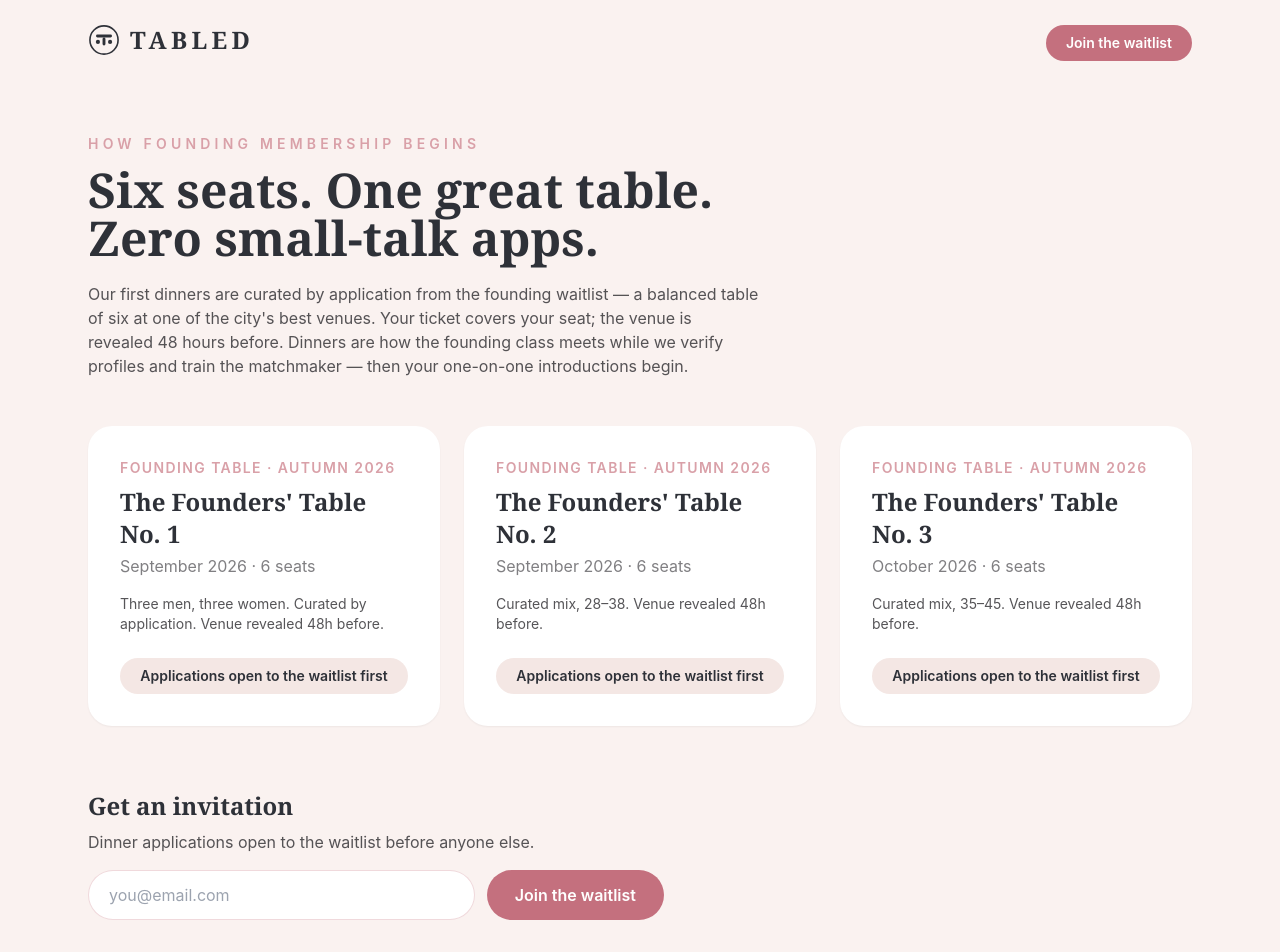
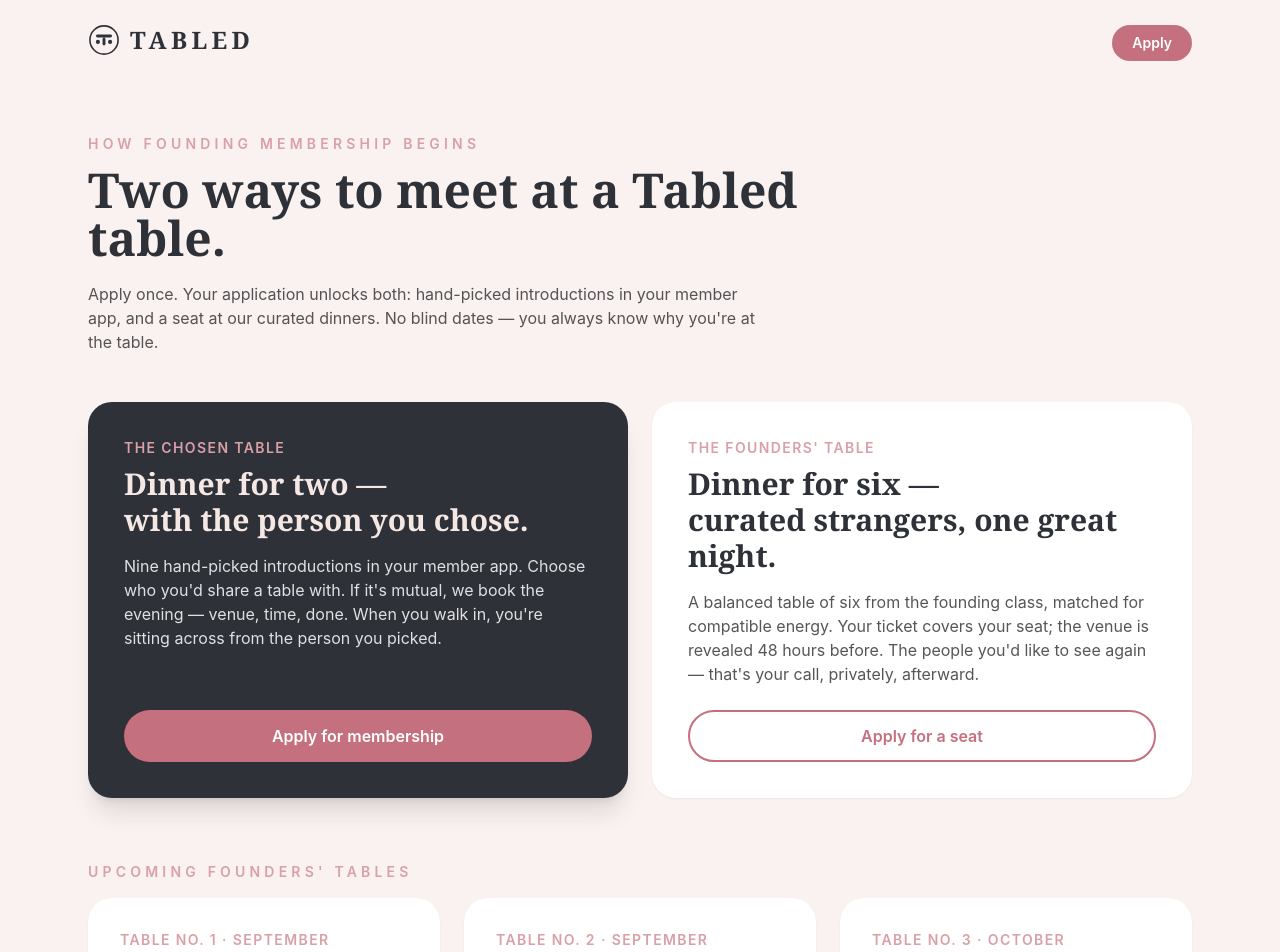
Before and after one commit to verodx3216/tabled-platform2, a Next.js app: page /dinners in a window 1280 px wide. Shown: the top 952 px of the page. Built offline with nearby package versions, Linux system fonts and the light colour scheme.

Commit message:
Add files via upload

```diff
--- a/src/app/dinners/page.tsx
+++ b/src/app/dinners/page.tsx
@@ -1,59 +1,87 @@
 import Link from "next/link";
-import WaitlistForm from "@/components/WaitlistForm";
 import { LogoLockup } from "@/components/Logo";
 import { upcomingDinners } from "@/content/site";
 
 export const metadata = {
-  title: "Founders' Dinners — Tabled",
-  description: "Curated six-seat dinners at the city's best tables. Application-only.",
+  title: "Dinners — Tabled",
+  description: "Two ways to meet at a Tabled table: a dinner for two with the person you chose, or a curated table of six.",
 };
 
 export default function Dinners() {
   return (
-    <main className="min-h-screen bg-creamLight">
+    <main className="min-h-screen bg-creamLight pb-24">
       <nav className="mx-auto flex max-w-6xl items-center justify-between px-6 py-6">
-        <Link href="/">
-          <LogoLockup />
-        </Link>
-        <Link href="/#waitlist" className="rounded-full bg-berry px-5 py-2 text-sm font-semibold text-white hover:bg-berryDark">
-          Join the waitlist
+        <Link href="/"><LogoLockup /></Link>
+        <Link href="/apply" className="rounded-full bg-berry px-5 py-2 text-sm font-semibold text-white hover:bg-berryDark">
+          Apply
         </Link>
       </nav>
 
       <section className="mx-auto max-w-6xl px-6 py-12">
         <p className="text-sm font-semibold uppercase tracking-[0.3em] text-rose">How founding membership begins</p>
-        <h1 className="mt-3 max-w-2xl font-serif text-5xl font-bold text-berryDark">
-          Six seats. One great table. Zero small-talk apps.
+        <h1 className="mt-3 max-w-3xl font-serif text-5xl font-bold text-berryDark">
+          Two ways to meet at a Tabled table.
         </h1>
         <p className="mt-5 max-w-2xl text-ink/80">
-          Our first dinners are curated by application from the founding waitlist — a balanced table of
-          six at one of the city&apos;s best venues. Your ticket covers your seat; the venue is revealed 48
-          hours before. Dinners are how the founding class meets while we verify profiles and train the
-          matchmaker &mdash; then your one-on-one introductions begin.
+          Apply once. Your application unlocks both: hand-picked introductions in your member
+          app, and a seat at our curated dinners. No blind dates — you always know why
+          you&apos;re at the table.
         </p>
 
-        <div className="mt-12 grid gap-6 md:grid-cols-3">
+        {/* Format 1: the chosen table */}
+        <div className="mt-12 grid gap-6 md:grid-cols-2">
+          <div className="flex flex-col rounded-3xl bg-berryDark p-9 text-white shadow-xl">
+            <p className="text-sm font-semibold uppercase tracking-widest text-rose">The Chosen Table</p>
+            <h2 className="mt-2 font-serif text-3xl font-bold text-cream">Dinner for two —<br />with the person you chose.</h2>
+            <p className="mt-4 flex-1 text-white/85">
+              Nine hand-picked introductions in your member app. Choose who you&apos;d share a
+              table with. If it&apos;s mutual, we book the evening — venue, time, done. When you
+              walk in, you&apos;re sitting across from the person you picked.
+            </p>
+            <Link href="/apply" className="mt-6 rounded-full bg-berry px-6 py-3.5 text-center font-semibold text-white hover:opacity-90">
+              Apply for membership
+            </Link>
+          </div>
+
+          <div className="flex flex-col rounded-3xl bg-white p-9 shadow-sm">
+            <p className="text-sm font-semibold uppercase tracking-widest text-rose">The Founders&apos; Table</p>
+            <h2 className="mt-2 font-serif text-3xl font-bold text-berryDark">Dinner for six —<br />curated strangers, one great night.</h2>
+            <p className="mt-4 flex-1 text-ink/80">
+              A balanced table of six from the founding class, matched for compatible energy.
+              Your ticket covers your seat; the venue is revealed 48 hours before. The people
+              you&apos;d like to see again — that&apos;s your call, privately, afterward.
+            </p>
+            <Link href="/apply" className="mt-6 rounded-full border-2 border-berry px-6 py-3 text-center font-semibold text-berry hover:bg-berry hover:text-white">
+              Apply for a seat
+            </Link>
+          </div>
+        </div>
+
+        {/* Upcoming tables */}
+        <p className="mt-16 text-sm font-semibold uppercase tracking-[0.3em] text-rose">Upcoming founders&apos; tables</p>
+        <div className="mt-4 grid gap-6 md:grid-cols-3">
           {upcomingDinners.map((d) => (
             <div key={d.title} className="flex flex-col rounded-3xl bg-white p-8 shadow-sm">
-              <p className="text-sm font-semibold uppercase tracking-widest text-rose">
-                {d.city} · {d.area}
-              </p>
-              <h2 className="mt-2 font-serif text-2xl font-bold text-berryDark">{d.title}</h2>
-              <p className="mt-1 text-ink/60">{d.date} · {d.seats} seats</p>
+              <p className="text-sm font-semibold uppercase tracking-widest text-rose">{d.tag}</p>
+              <h3 className="mt-2 font-serif text-2xl font-bold text-berryDark">{d.title}</h3>
+              <p className="mt-1 text-sm text-ink/60">{d.meta}</p>
               <p className="mt-4 flex-1 text-sm text-ink/80">{d.note}</p>
-              <p className="mt-6 rounded-full bg-cream px-4 py-2 text-center text-sm font-semibold text-berryDark">
-                Applications open to the waitlist first
-              </p>
+              <Link href="/apply" className="mt-6 rounded-full bg-cream px-4 py-2.5 text-center text-sm font-semibold text-berryDark hover:bg-berry hover:text-white">
+                Apply — waitlist gets first seats
+              </Link>
             </div>
           ))}
         </div>
 
-        <div className="mt-16 max-w-xl">
-          <h3 className="font-serif text-2xl font-bold text-berryDark">Get an invitation</h3>
-          <p className="mb-4 mt-2 text-ink/80">
-            Dinner applications open to the waitlist before anyone else.
+        <div className="mt-16 rounded-3xl bg-berryDark p-8 text-center text-white">
+          <h3 className="font-serif text-2xl font-bold text-cream">One application. Every table.</h3>
+          <p className="mx-auto mt-2 max-w-xl text-white/85">
+            Two minutes, real answers, two photos. Your application is your seat in line for
+            introductions and dinners alike.
           </p>
-          <WaitlistForm compact />
+          <Link href="/apply" className="mt-5 inline-block rounded-full bg-berry px-8 py-3.5 font-semibold text-white hover:opacity-90">
+            Start your application
+          </Link>
         </div>
       </section>
     </main>
--- a/src/content/site.ts
+++ b/src/content/site.ts
@@ -96,26 +96,20 @@
 export const upcomingDinners = [
   {
     title: "The Founders' Table No. 1",
-    city: "Founding table",
-    area: "Autumn 2026",
-    date: "September 2026",
-    seats: 6,
-    note: "Three men, three women. Curated by application. Venue revealed 48h before.",
+    tag: "Table No. 1 · September",
+    meta: "Dinner for six · curated by application",
+    note: "A balanced table at one of the city's best venues. Venue revealed 48 hours before.",
   },
   {
     title: "The Founders' Table No. 2",
-    city: "Founding table",
-    area: "Autumn 2026",
-    date: "September 2026",
-    seats: 6,
-    note: "Curated mix, 28–38. Venue revealed 48h before.",
+    tag: "Table No. 2 · September",
+    meta: "Dinner for six · ages 28–38",
+    note: "Curated for compatible energy. Venue revealed 48 hours before.",
   },
   {
     title: "The Founders' Table No. 3",
-    city: "Founding table",
-    area: "Autumn 2026",
-    date: "October 2026",
-    seats: 6,
-    note: "Curated mix, 35–45. Venue revealed 48h before.",
+    tag: "Table No. 3 · October",
+    meta: "Dinner for six · ages 35–45",
+    note: "Curated for compatible energy. Venue revealed 48 hours before.",
   },
 ];
```
